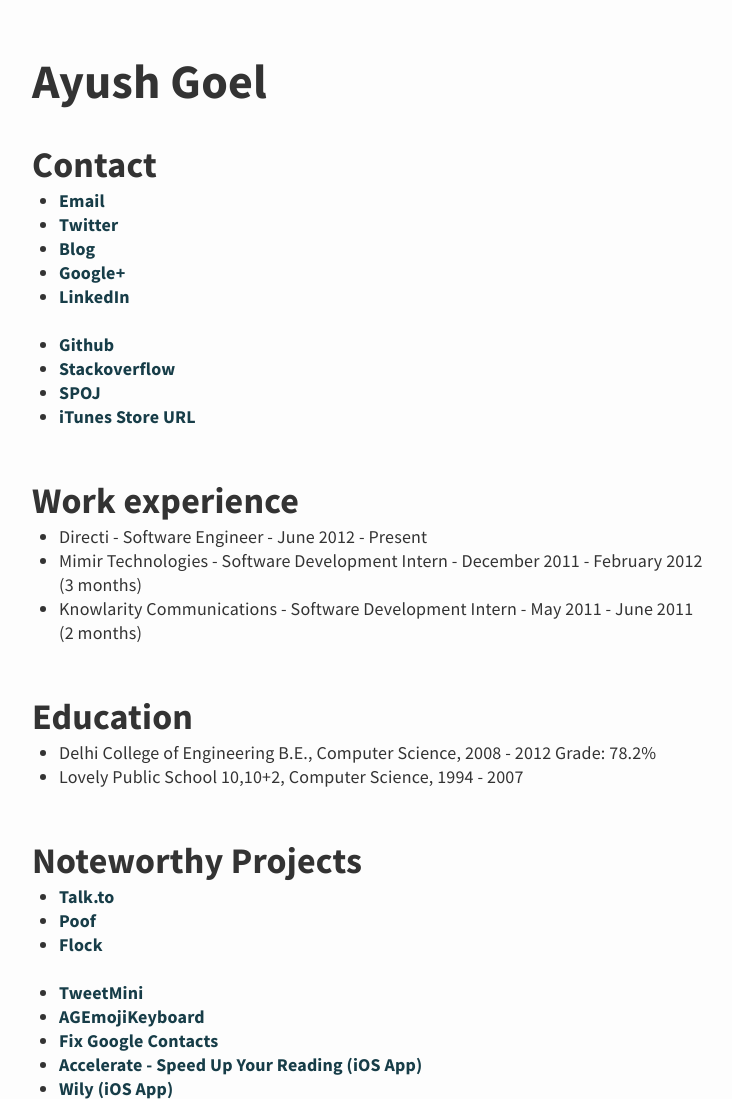
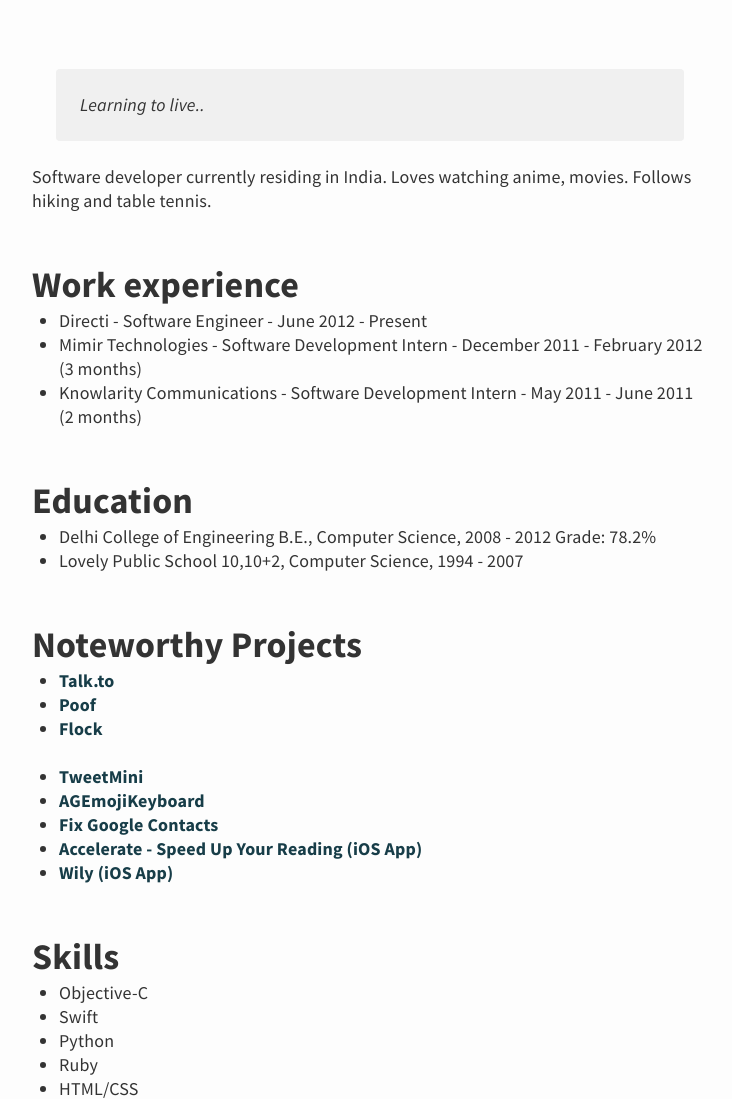
Before and after one commit to ayushgoel/ayushgoel.github.io, a Jekyll site: the page built from _pages/me.md, in a window 1280 px wide and 1400 px high. Shown: the part 301-1400 px from the top of the window, without its empty margins (270-1002 px from the left). Built offline with Jekyll 4.4.1, drawn with Linux system fonts in a browser that asks for light colours; nearby versions of some CDN libraries; some of the changed text lies outside the part shown.

Commit message:
Update me page

```diff
--- a/_pages/me.md
+++ b/_pages/me.md
@@ -3,20 +3,9 @@
 permalink: /me.html
 ---
 
-# Ayush Goel
+> Learning to live..
 
-##Contact
-
-* [Email](mailto:ayushgoel111@gmail.com)
-* [Twitter](https://twitter.com/named_none/)
-* [Blog](http://www.techmyway.com)
-* [Google+](https://plus.google.com/u/0/+AyushGoel)
-* [LinkedIn](https://in.linkedin.com/in/ayushgoel)
-
-* [Github](https://github.com/ayushgoel/)
-* [Stackoverflow](http://stackoverflow.com/users/1685709/ayush-goel)
-* [SPOJ](http://www.spoj.com/users/ayushgoel/)
-* [iTunes Store URL](https://itunes.apple.com/us/artist/ayush-goel/id888585923)
+Software developer currently residing in India. Loves watching anime, movies. Follows hiking and table tennis.
 
 ##Work experience
 
```
Also changed, not shown: other parts of _pages/me.md (+14 -0 lines).
